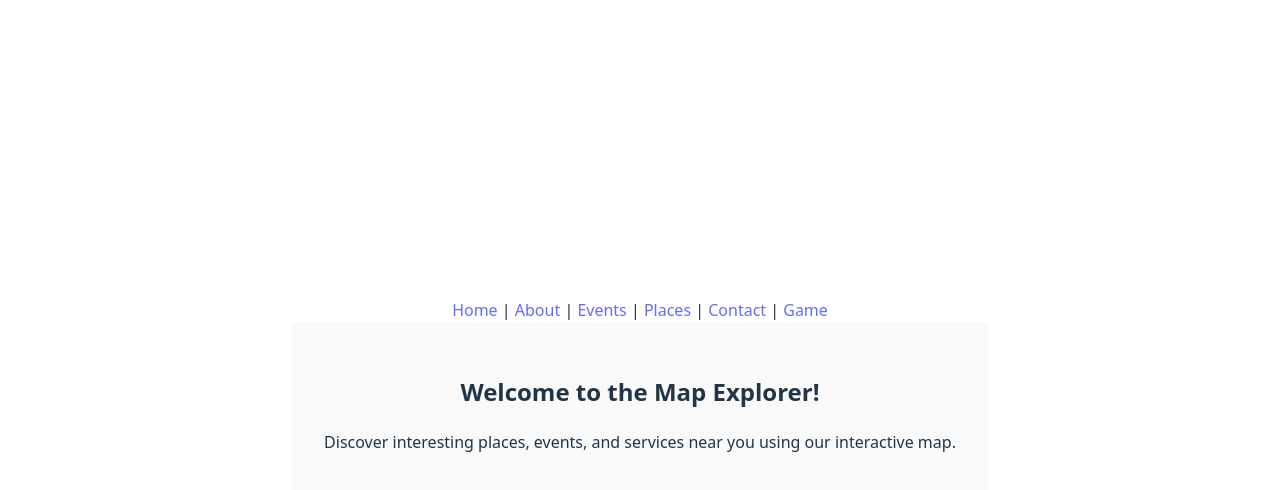
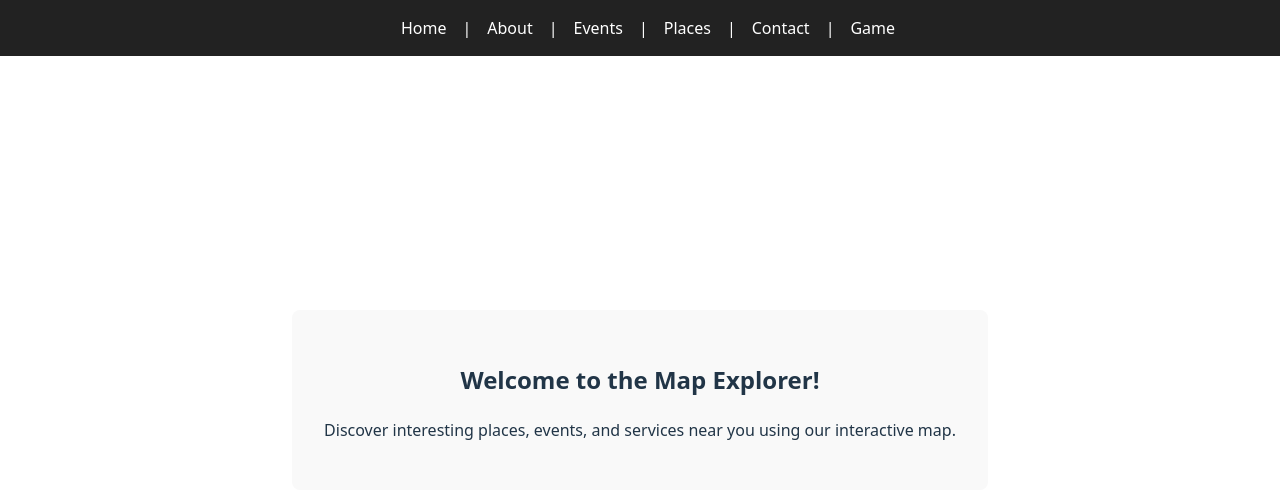
Before and after one commit to davidsl/refactored-training, a React (Vite) app in the folder refactored-training/: page / in a window 1280 px wide. Shown: the top 490 px of the page. Built offline with nearby package versions, Linux system fonts and the light colour scheme.

Commit message:
Header component

```diff
--- a/refactored-training/src/App.tsx
+++ b/refactored-training/src/App.tsx
@@ -1,4 +1,4 @@
-import { BrowserRouter as Router, Routes, Route, Link } from 'react-router-dom'
+import { BrowserRouter as Router, Routes, Route } from 'react-router-dom'
 import './App.css'
 import Home from './Home/Home'
 import About from './About/About'
@@ -6,15 +6,12 @@ import Events from './Events/Events'
 import Places from './Places/Places'
 import Contact from './Contact/Contact'
 import Game from './Game/Game'
+import Header from './Header/Header'
 
 function App() {
   return (
     <Router>
-      <nav>
-        <Link to="/">Home</Link> | <Link to="/about">About</Link> |{' '}
-        <Link to="/events">Events</Link> | <Link to="/places">Places</Link> |{' '}
-        <Link to="/contact">Contact</Link> | <Link to="/game">Game</Link>
-      </nav>
+      <Header />
         <Routes>
           <Route path="/" element={<Home />} />
           <Route path="/about" element={<About />} />
--- /dev/null
+++ b/refactored-training/src/Header/Header.module.css
@@ -0,0 +1,27 @@
+/* Header custom styles */
+.headerContainer {
+  width: 100%;
+  background: #222;
+  color: #fff;
+  padding: 1rem 0.5rem;
+  display: flex;
+  justify-content: center;
+  align-items: center;
+  position: fixed;
+  top: 0;
+  left: 0;
+  z-index: 1000;
+}
+.headerContainer nav {
+  display: flex;
+  gap: 1rem;
+}
+.headerContainer a {
+  color: #fff;
+  text-decoration: none;
+  font-weight: 500;
+  transition: color 0.2s;
+}
+.headerContainer a:hover {
+  color: #90caf9;
+}
--- /dev/null
+++ b/refactored-training/src/Header/Header.tsx
@@ -0,0 +1,16 @@
+import styles from './Header.module.css'
+import { Link } from 'react-router-dom'
+
+function Header() {
+  return (
+    <div className={styles.headerContainer}>
+      <nav>
+        <Link to="/">Home</Link> | <Link to="/about">About</Link> |{' '}
+        <Link to="/events">Events</Link> | <Link to="/places">Places</Link> |{' '}
+        <Link to="/contact">Contact</Link> | <Link to="/game">Game</Link>
+      </nav>
+    </div>
+  )
+}
+
+export default Header;
```
Lines whose indentation alone changed are shown as unchanged.
